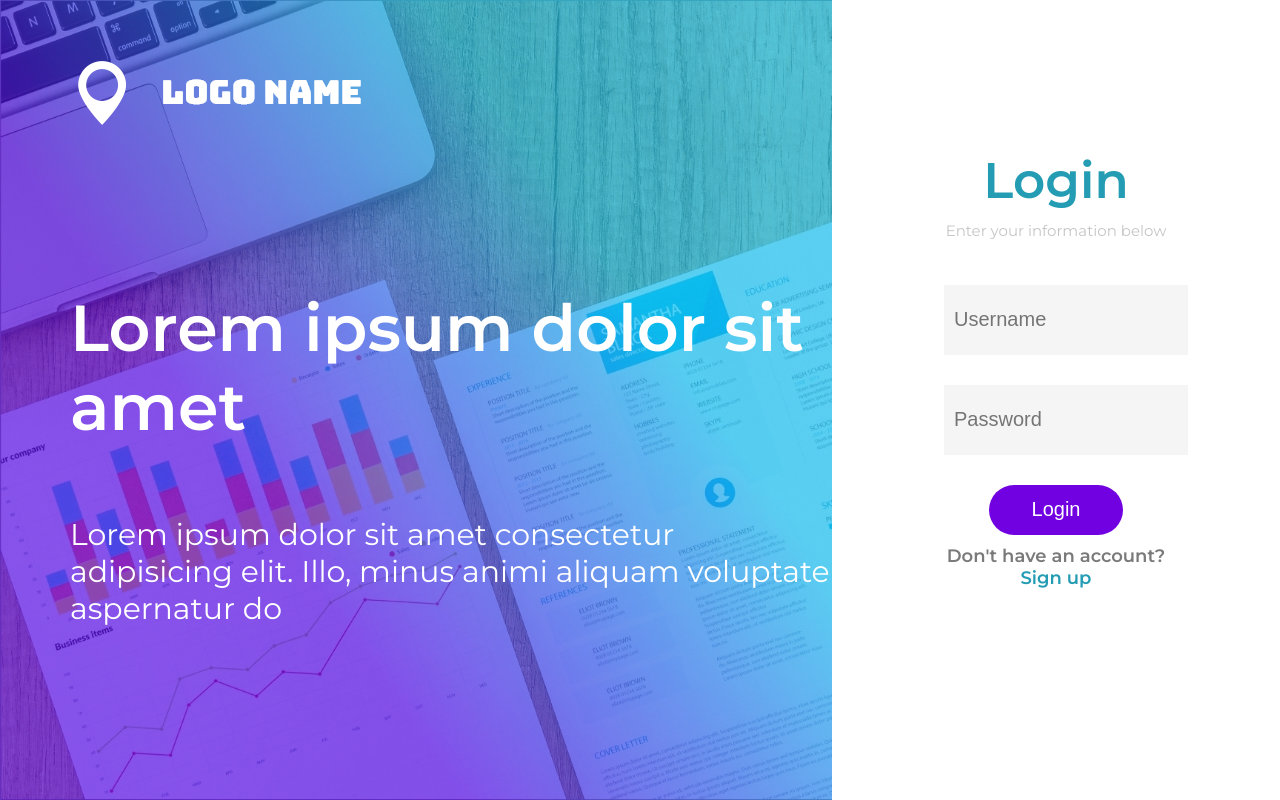
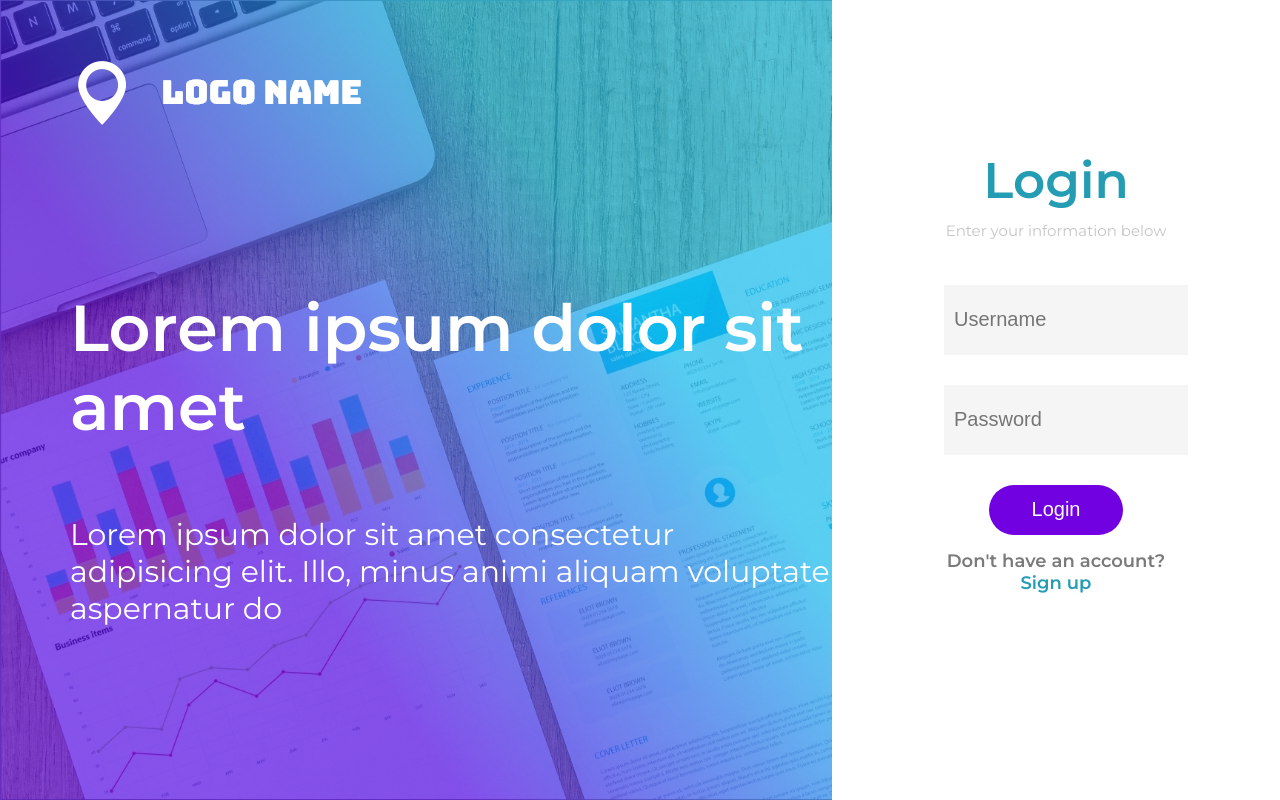
Before and after one commit to tim-steg/sos_tourism05, a PHP site: page /src/login.php in a window 1280 px wide. Run offline with PHP 8.4, Linux system fonts and the light colour scheme.

Commit message:
Update login.php

```diff
--- a/src/login.php
+++ b/src/login.php
@@ -37,8 +37,8 @@
         <form method="POST" action="./login.php">
             <input type="text" name="username" placeholder="Username">
             <input type="password" name="password" placeholder="Password">
-            <button type="submit" style="margin-bottom: 0;" name="loginattempt">Login</button>
-            <p style="color: red; margin-top: 5px; margin-bottom: 10px; font-size: 18px;"><?php echo $msg; ?></p>
+            <button type="submit" style="margin-bottom: 5px;" name="loginattempt">Login</button>
+            <p style="color: red; margin-top: 0px; margin-bottom: 10px; font-size: 18px;"><?php echo $msg; ?></p>
             <p class="hint2">Don't have an account? <a href="sign-up.php">Sign up</a></p>
 
         </form>
```
